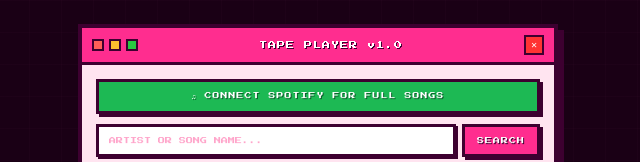
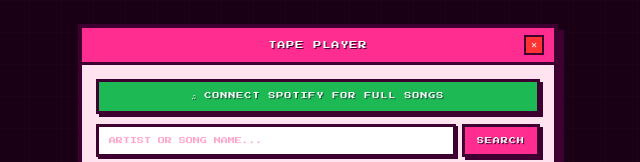
Before and after one commit to ssaipin/music-player, a React (Vite) app: page / in a window 1280 px wide. Shown: the top 162 px of the page, without its empty margins (322-962 px from the left). Built offline with nearby package versions, Linux system fonts and the light colour scheme.

Commit message:
fix title bar

```diff
--- a/src/components/Player.jsx
+++ b/src/components/Player.jsx
@@ -195,12 +195,8 @@
       <div className={styles.window}>
         {/* Title bar */}
         <div className={styles.titleBar}>
-          <div className={styles.titleDots}>
-            <span className={styles.dot} style={{ background: '#ff5f57' }} />
-            <span className={styles.dot} style={{ background: '#ffbd2e' }} />
-            <span className={styles.dot} style={{ background: '#28c840' }} />
-          </div>
-          <span className={styles.titleText}>TAPE PLAYER v1.0</span>
+          <div style={{ width: 20 }} />
+          <span className={styles.titleText}>TAPE PLAYER</span>
           <div className={styles.closeBtn}>✕</div>
         </div>
 
```
